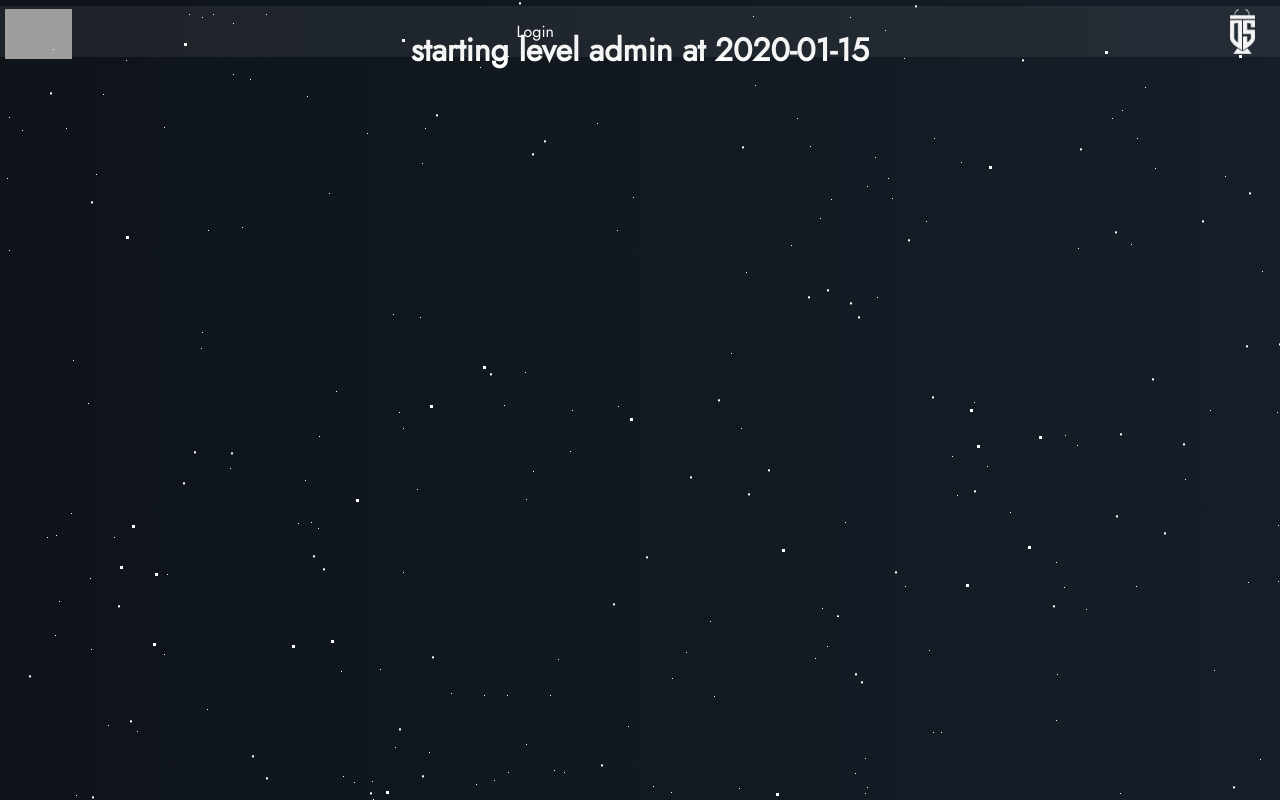
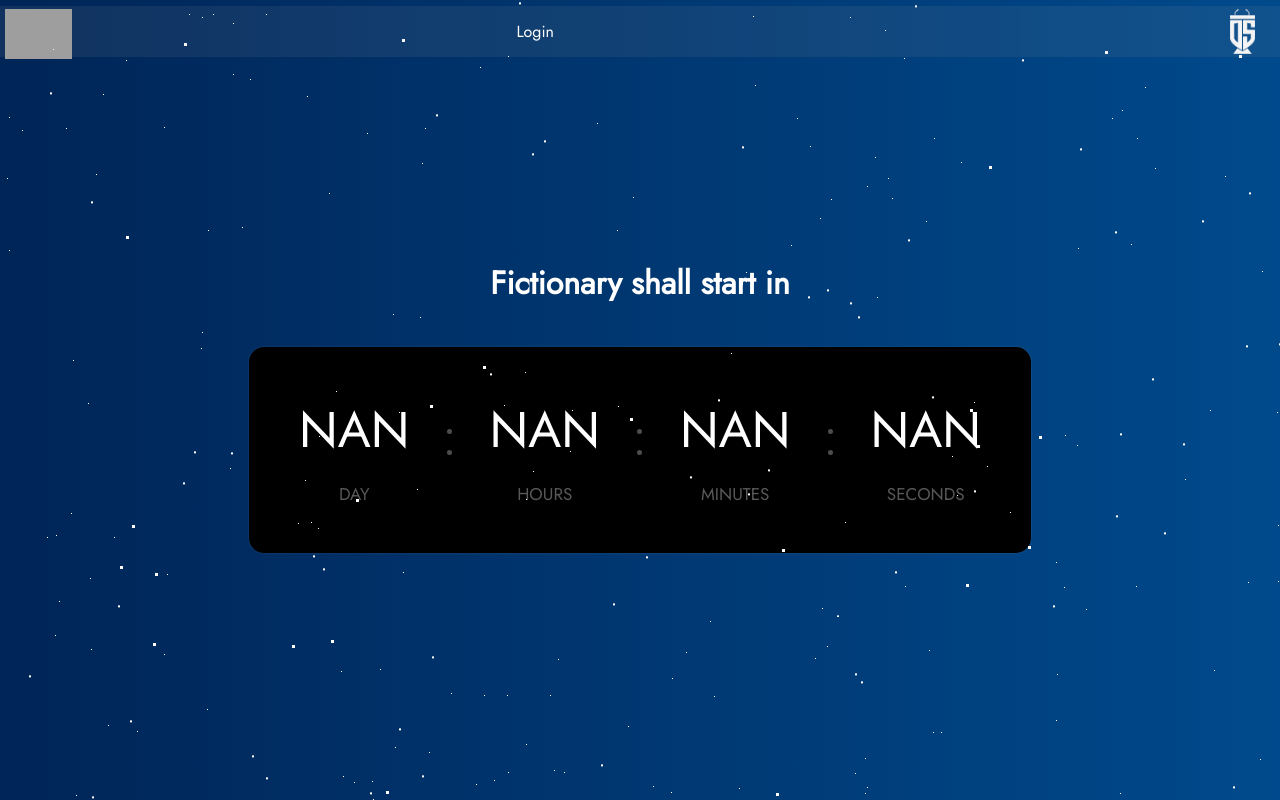
Before and after one commit to Kaustuv942/DSquiz, a Django app: template templates/timer.html in a window 1280 px wide. Run offline with Django 3.2, Linux system fonts and the light colour scheme; the template is opened without the code that fills it: most values are stand-ins (such as "Sample title", 1, 10 or a date in 2020); some libraries are stand-ins or nearby versions; grey boxes are pictures that could not be loaded.

Commit message:
added timer

```diff
--- a/static/css/style.css
+++ b/static/css/style.css
@@ -5,7 +5,7 @@
     background-attachment: fixed;
     height: 100%;
     overflow: hidden;
-    background: linear-gradient(-90deg, #000, #1c2735, #111820, #090a0f);
+    background: linear-gradient(-90deg, #000428, #004e92, #000428);
     background-size: 400% 100%;
     animation: gradient 6s ease infinite;
     font-family: 'Jost', sans-serif;
--- a/templates/base.html
+++ b/templates/base.html
@@ -151,6 +151,7 @@
     {% block content %}
     <!-- Content Goes here -->
     {% endblock content %}
+
 </body>
 
 </html>
--- a/templates/timer.html
+++ b/templates/timer.html
@@ -2,10 +2,195 @@
 {% load socialaccount %}
 {% providers_media_js %}
 
+{% block content %}
+<style>
+.clock-day:before {
+  content: var(--timer-day);
+}
+.clock-hours:before {
+  content: var(--timer-hours);
+}
+.clock-minutes:before {
+  content: var(--timer-minutes);
+}
+.clock-seconds:before {
+  content: var(--timer-seconds);
+}
+{% comment %}
+body {
+  background: linear-gradient(45deg, #1870ed 0, #f18f88 100%);
+  font-family: "Montserrat", "sans-serif";
+  min-height: 100vh;
+  display: flex;
+  align-items: center;
+  justify-content: center;
+} {% endcomment %}
 
-{% block content %}
-<div style="color: white; text-align: center;">
-    <h1 color='white'> starting level {{level}} at {{starttime}} </h1>
+.clock-container {
+  margin-top: 20px;
+  margin-bottom: 20px;
+  background-color: #000;
+  border-radius: 15px;
+  padding: 30px 10px;
+  box-shadow: 0px 0px 2px rgba(255, 255, 255, 0.15);
+  display: flex;
+}
+.clock-col {
+  text-align: center;
+  margin-right: 40px;
+  margin-left: 40px;
+  min-width: 90px;
+  position: relative;
+}
+.clock-col:not(:last-child):before, .clock-col:not(:last-child):after {
+  content: "";
+  background-color: rgba(255, 255, 255, 0.3);
+  height: 5px;
+  width: 5px;
+  border-radius: 50%;
+  display: block;
+  position: absolute;
+  right: -42px;
+  z-index: 9999999;
+}
+.clock-col:not(:last-child):before {
+  top: 35%;
+}
+.clock-col:not(:last-child):after {
+  top: 50%;
+}
+.clock-timer:before {
+  color: #fff;
+  font-size: 50px;
+  text-transform: uppercase;
+}
+.clock-label {
+  color: rgba(255, 255, 255, 0.35);
+  text-transform: uppercase;
+  font-size: 17px;
+  margin-top: 10px;
+}
+
+@media (max-width: 825px) {
+  .clock-container {
+    flex-direction: column;
+    padding-top: 40px;
+    padding-bottom: 40px;
+  }
+
+  .clock-col + .clock-col {
+    margin-top: 20px;
+  }
+  .clock-col:before, .clock-col:after {
+    display: none !important;
+  }
+  .clock-timer:before {
+  color: #fff;
+  font-size: 30px;
+  text-transform: uppercase;
+}
+.clock-label {
+  color: rgba(255, 255, 255, 0.35);
+  text-transform: uppercase;
+  font-size: 12px;
+  margin-top: 7px;
+}
+.clock-container {
+  margin-top: 10px;
+  margin-bottom: 10px;
+  background-color: #000;
+  border-radius: 15px;
+  padding: 10px 10px;
+  box-shadow: 0px 0px 2px rgba(255, 255, 255, 0.15);
+  display: flex;
+}
+.clock-col {
+  text-align: center;
+  margin-right: 40px;
+  margin-left: 40px;
+  min-width: 90px;
+  position: relative;
+}
+h1{
+    font-size:17px;
+}
+}
+</style>
+<div style="color: white; text-align: center; width: 100vw; height: 100vh; display:flex; justify-content:center; align-items: center; flex-direction:column;">
+    <h1 color='white'> Fictionary shall start in</h1>
+    <div class="clock-container">
+  <div class="clock-col">
+    <p class="clock-day clock-timer">
+    </p>
+    <p class="clock-label">
+      Day
+    </p>
+  </div>
+  <div class="clock-col">
+    <p class="clock-hours clock-timer">
+    </p>
+    <p class="clock-label">
+      Hours
+    </p>
+  </div>
+  <div class="clock-col">
+    <p class="clock-minutes clock-timer">
+    </p>
+    <p class="clock-label">
+      Minutes
+    </p>
+  </div>
+  <div class="clock-col">
+    <p class="clock-seconds clock-timer">
+    </p>
+    <p class="clock-label">
+      Seconds
+    </p>
+  </div>
 </div>
+</div>
+<script>
+let time = "{{starttime.isoformat}}";
+let time2 = time.toString();
+console.log(time2);
+let countDownDate = new Date(time2).getTime();
+console.log(countDownDate)
+document.addEventListener('DOMContentLoaded', () =>
+  requestAnimationFrame(updateTime)
+)
 
+function updateTime() {
+
+  // Get today's date and time
+  let now = new Date().getTime();
+
+  // Find the distance between now and the count down date
+  let distance = countDownDate - now;
+
+  // Time calculations for days, hours, minutes and seconds
+  let days = Math.floor(distance / (1000 * 60 * 60 * 24));
+  let hours = Math.floor((distance % (1000 * 60 * 60 * 24)) / (1000 * 60 * 60));
+  let minutes = Math.floor((distance % (1000 * 60 * 60)) / (1000 * 60));
+  let seconds = Math.floor((distance % (1000 * 60)) / 1000);
+
+  if (days <= 0 && hours <= 0 && minutes <= 0 && seconds <= 0){
+      location.reload(true)
+      window.applicationCache.swapCache();
+      window.location = location.href + "/";
+
+  }
+
+  console.log(days, minutes, seconds)
+
+  document.documentElement.style.setProperty('--timer-day', "'" + days + "'");
+  document.documentElement.style.setProperty('--timer-hours', "'" + hours + "'");
+  document.documentElement.style.setProperty('--timer-minutes', "'" + minutes + "'");
+  document.documentElement.style.setProperty('--timer-seconds', "'" + seconds + "'");
+
+
+
+  requestAnimationFrame(updateTime);
+}
+</script>
+<script src="https://cdnjs.cloudflare.com/ajax/libs/moment.js/2.15.2/moment.min.js"></script>
 {%endblock%}
```
Also changed, not shown: quiz/settings.py (+7 -4 lines), quizapp/models.py (+9 -9 lines), quizapp/views.py (+2 -5 lines), templates/index.html (+11 -7 lines), db.sqlite3.
